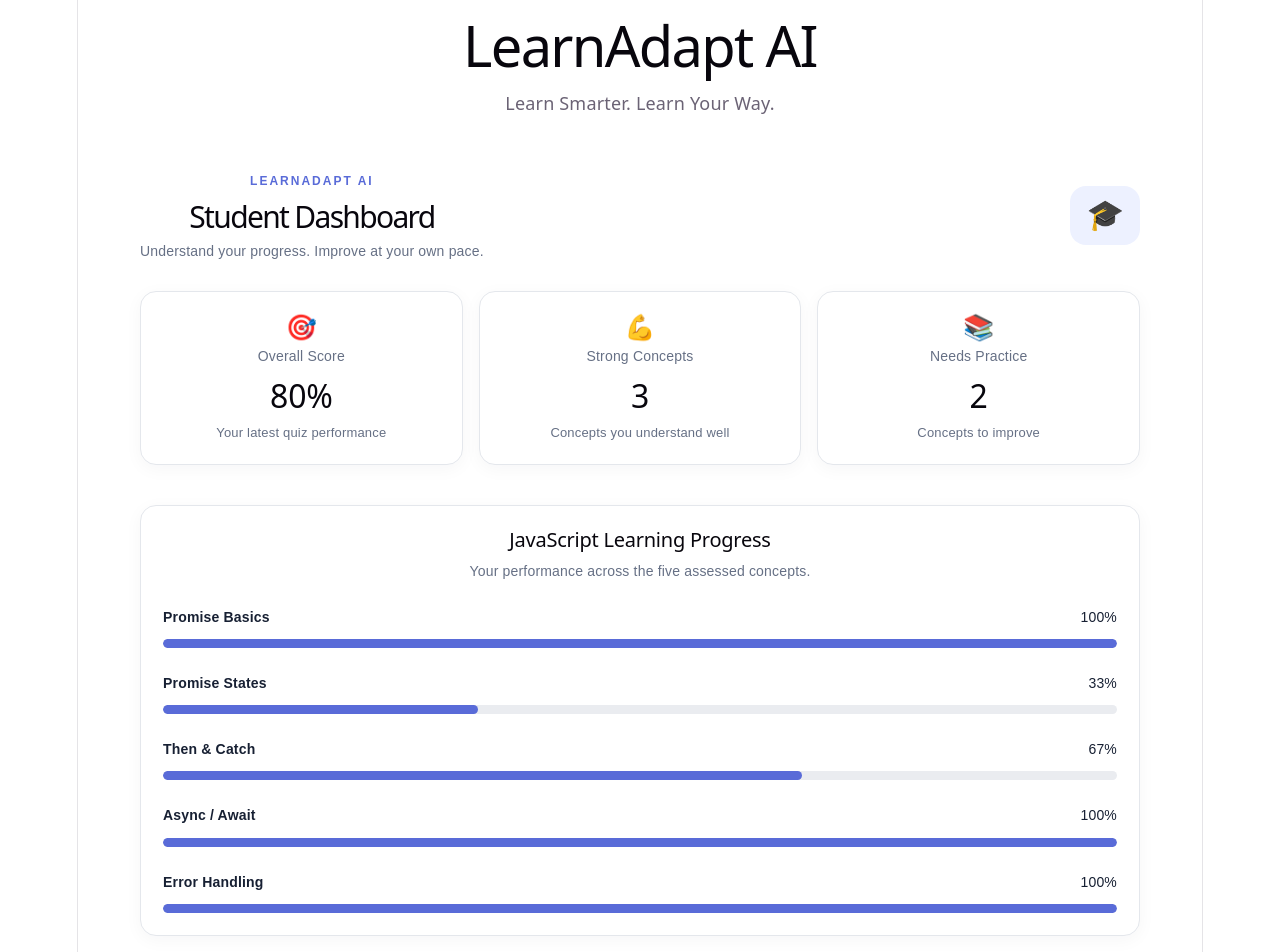
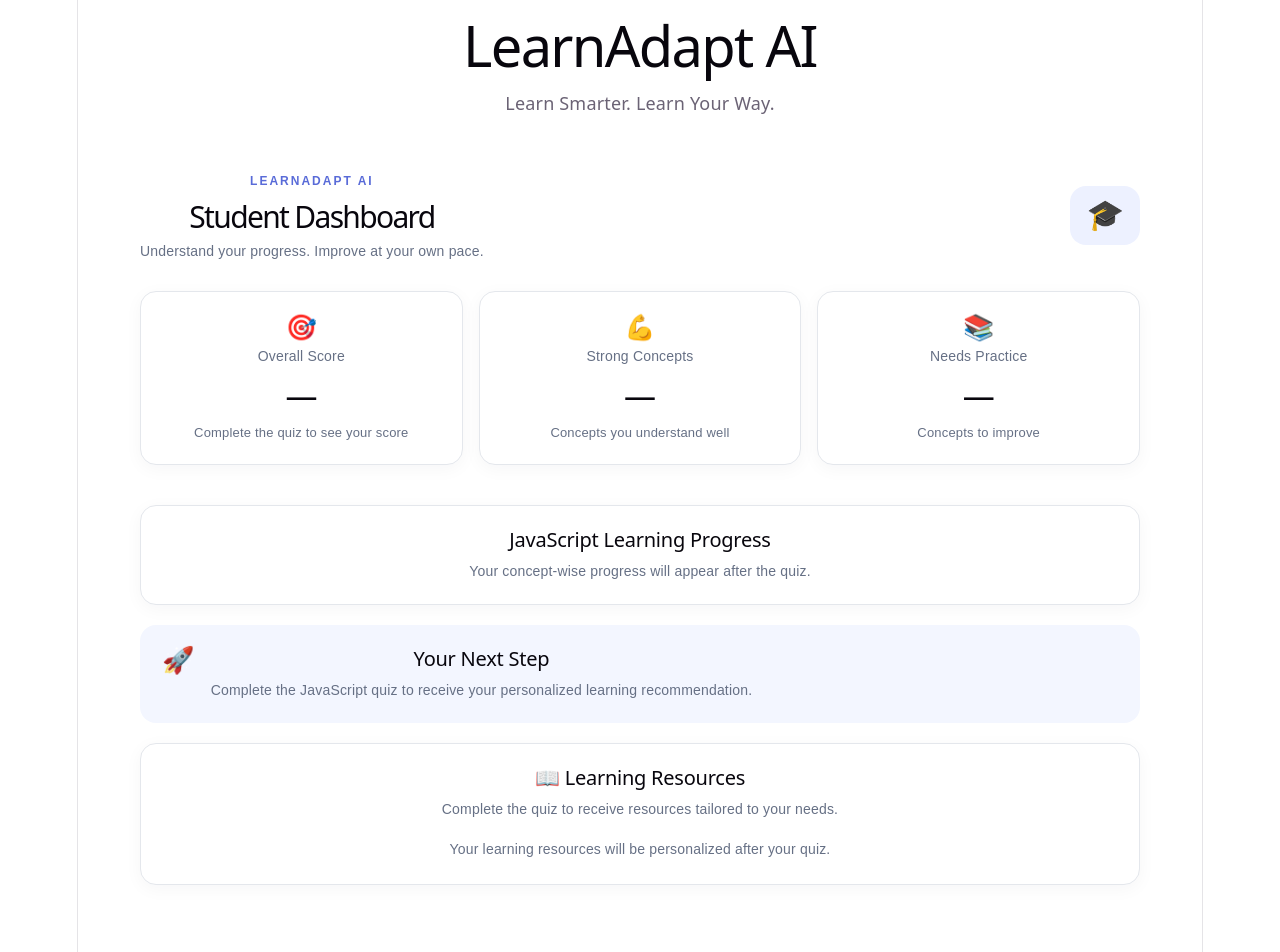
Before and after one commit to shraddhachaware01/LearnAdapt, a React app: page / in a window 1280 px wide. Shown: the top 952 px of the page. Built offline with nearby package versions, Linux system fonts and the light colour scheme; the HTML template or start-up script is replaced by a standard one.

Commit message:
Add personalized learning resources to dashboard

```diff
--- a/src/App.jsx
+++ b/src/App.jsx
@@ -1,16 +1,19 @@
 
+import { useState } from 'react';
 import Quiz from './Quiz.jsx';
 import Dashboard from './Dashboard.jsx';
 
 function App() {
+  const [quizResults, setQuizResults] = useState(null);
+
   return (
     <div>
       <h1>LearnAdapt AI</h1>
       <p>Learn Smarter. Learn Your Way.</p>
 
-      <Dashboard />
+      <Dashboard results={quizResults} />
 
-      <Quiz />
+      <Quiz onQuizComplete={setQuizResults} />
     </div>
   );
 }
--- a/src/Dashboard.jsx
+++ b/src/Dashboard.jsx
@@ -1,33 +1,43 @@
 
-function Dashboard() {
+import learningResources from './engine/resources.js';
+
+const conceptNames = {
+  'promise-basics': 'Promise Basics',
+  'promise-states': 'Promise States',
+  'then-catch': 'Then & Catch',
+  'async-await': 'Async / Await',
+  'error-handling': 'Error Handling',
+};
+
+function Dashboard({ results }) {
   const stats = [
     {
       title: 'Overall Score',
-      value: '80%',
-      description: 'Your latest quiz performance',
-      icon: '🎯'
+      value: results ? `${results.overallPercentage}%` : '—',
+      description: results
+        ? `${results.score} of ${results.totalQuestions} questions correct`
+        : 'Complete the quiz to see your score',
+      icon: '🎯',
     },
     {
       title: 'Strong Concepts',
-      value: '3',
+      value: results ? results.strongConcepts : '—',
       description: 'Concepts you understand well',
-      icon: '💪'
+      icon: '💪',
     },
     {
       title: 'Needs Practice',
-      value: '2',
+      value: results ? results.weakConcepts : '—',
       description: 'Concepts to improve',
-      icon: '📚'
-    }
+      icon: '📚',
+    },
   ];
 
-  const concepts = [
-    { name: 'Promise Basics', progress: 100 },
-    { name: 'Promise States', progress: 33 },
-    { name: 'Then & Catch', progress: 67 },
-    { name: 'Async / Await', progress: 100 },
-    { name: 'Error Handling', progress: 100 }
-  ];
+  // Show all resources before the quiz.
+  // After the quiz, show only concepts in the personalized roadmap.
+  const filteredResources = Object.entries(learningResources).filter(
+    ([concept]) => !results || results.roadmap.includes(concept)
+  );
 
   return (
     <main style={styles.container}>
@@ -42,6 +52,7 @@ function Dashboard() {
         <span style={styles.avatar}>🎓</span>
       </header>
 
+      {/* Dashboard statistics */}
       <section style={styles.cards}>
         {stats.map((stat) => (
           <article key={stat.title} style={styles.card}>
@@ -53,40 +64,136 @@ function Dashboard() {
         ))}
       </section>
 
+      {/* Concept-wise progress */}
       <section style={styles.card}>
         <h2 style={styles.sectionTitle}>JavaScript Learning Progress</h2>
         <p style={styles.subtitle}>
-          Your performance across the five assessed concepts.
+          {results
+            ? 'Your actual performance across assessed concepts.'
+            : 'Your concept-wise progress will appear after the quiz.'}
         </p>
 
-        {concepts.map((concept) => (
-          <div key={concept.name} style={styles.concept}>
+        {results &&
+          Object.entries(results.conceptScores).map(([concept, result]) => {
+            const percentage =
+              result.total === 0
+                ? 0
+                : Math.round((result.correct / result.total) * 100);
+
+            const level =
+              percentage < 50
+                ? 'Needs practice'
+                : percentage < 80
+                  ? 'Developing'
+                  : 'Strong';
+
+            const levelColor =
+              percentage < 50
+                ? '#c0392b'
+                : percentage < 80
+                  ? '#9a6700'
+                  : '#16803d';
+
+            return (
+              <div key={concept} style={styles.concept}>
                 <div style={styles.progressHeader}>
-              <strong>{concept.name}</strong>
-              <span>{concept.progress}%</span>
+                  <strong>{conceptNames[concept] || concept}</strong>
+                  <span style={{ color: levelColor }}>
+                    {percentage}% · {level}
+                  </span>
                 </div>
 
                 <div style={styles.track}>
                   <div
                     style={{
                       ...styles.fill,
-                  width: `${concept.progress}%`
+                      width: `${percentage}%`,
+                      background: levelColor,
                     }}
                   />
                 </div>
               </div>
-        ))}
+            );
+          })}
       </section>
 
+      {/* Personalized roadmap */}
       <section style={styles.recommendation}>
         <span style={styles.recommendationIcon}>🚀</span>
         <div>
           <h2 style={styles.sectionTitle}>Your Next Step</h2>
+
+          {!results ? (
             <p style={styles.subtitle}>
-            Review Promise States, then practise Then & Catch.
-            Strengthen the fundamentals before moving ahead.
+              Complete the JavaScript quiz to receive your personalized
+              learning recommendation.
             </p>
+          ) : results.roadmap.length > 0 ? (
+            <>
+              <p style={styles.subtitle}>
+                Focus on these concepts in the recommended order:
+              </p>
+              <ol style={styles.roadmap}>
+                {results.roadmap.map((concept) => (
+                  <li key={concept}>
+                    {conceptNames[concept] || concept}
+                  </li>
+                ))}
+              </ol>
+            </>
+          ) : (
+            <p style={styles.subtitle}>
+              Excellent work! All assessed concepts are strong. Keep
+              practising to maintain your progress.
+            </p>
+          )}
         </div>
+      </section>
+
+      {/* Roadmap-focused learning resources */}
+      <section style={styles.card}>
+        <h2 style={styles.sectionTitle}>📖 Learning Resources</h2>
+        <p style={styles.subtitle}>
+          {results
+            ? 'Resources selected for your personalized learning roadmap.'
+            : 'Complete the quiz to receive resources tailored to your needs.'}
+        </p>
+
+        {!results ? (
+          <p style={styles.emptyMessage}>
+            Your learning resources will be personalized after your quiz.
+          </p>
+        ) : filteredResources.length > 0 ? (
+          filteredResources.map(([concept, resources]) => (
+            <div key={concept} style={styles.concept}>
+              <h3 style={styles.resourceHeading}>
+                {conceptNames[concept] || concept}
+              </h3>
+
+              {resources.map((resource) => (
+                <p key={resource.url} style={styles.resourceItem}>
+                  <a
+                    href={resource.url}
+                    target="_blank"
+                    rel="noreferrer"
+                    style={styles.resourceLink}
+                  >
+                    {resource.title} ↗
+                  </a>
+                  <span style={styles.resourceType}>
+                    {' '}· {resource.type}
+                  </span>
+                </p>
+              ))}
+            </div>
+          ))
+        ) : (
+          <p style={styles.emptyMessage}>
+            🎉 All concepts are strong! No additional resources are needed
+            in your current roadmap. You can revisit any concept to keep
+            practising.
+          </p>
+        )}
       </section>
     </main>
   );
@@ -98,20 +205,20 @@ const styles = {
     margin: '32px auto',
     padding: '20px',
     fontFamily: 'Arial, sans-serif',
-    color: '#172033'
+    color: '#172033',
   },
   header: {
     display: 'flex',
     justifyContent: 'space-between',
     alignItems: 'center',
     gap: '16px',
-    marginBottom: '28px'
+    marginBottom: '28px',
   },
   eyebrow: {
     color: '#596bd8',
     fontSize: '12px',
     fontWeight: 'bold',
-    letterSpacing: '2px'
+    letterSpacing: '2px',
   },
   heading: { fontSize: '30px', margin: '10px 0' },
   subtitle: { color: '#667085', lineHeight: 1.6, fontSize: '14px' },
@@ -119,13 +226,13 @@ const styles = {
     fontSize: '30px',
     background: '#edf1ff',
     padding: '16px',
-    borderRadius: '16px'
+    borderRadius: '16px',
   },
   cards: {
     display: 'grid',
     gridTemplateColumns: 'repeat(auto-fit, minmax(210px, 1fr))',
     gap: '16px',
-    marginBottom: '20px'
+    marginBottom: '20px',
   },
   card: {
     background: '#ffffff',
@@ -133,7 +240,7 @@ const styles = {
     borderRadius: '16px',
     padding: '22px',
     marginBottom: '20px',
-    boxShadow: '0 4px 18px rgba(16, 24, 40, 0.04)'
+    boxShadow: '0 4px 18px rgba(16, 24, 40, 0.04)',
   },
   icon: { fontSize: '25px' },
   cardTitle: { color: '#667085', fontSize: '14px' },
@@ -146,18 +253,18 @@ const styles = {
     justifyContent: 'space-between',
     gap: '12px',
     fontSize: '14px',
-    marginBottom: '9px'
+    marginBottom: '9px',
   },
   track: {
     height: '9px',
     background: '#eaecf0',
     borderRadius: '20px',
-    overflow: 'hidden'
+    overflow: 'hidden',
   },
   fill: {
     height: '100%',
     background: '#596bd8',
-    borderRadius: '20px'
+    borderRadius: '20px',
   },
   recommendation: {
     display: 'flex',
@@ -166,9 +273,39 @@ const styles = {
     padding: '22px',
     borderRadius: '16px',
     background: '#f3f6ff',
-    marginTop: '4px'
+    marginTop: '4px',
+    marginBottom: '20px',
   },
-  recommendationIcon: { fontSize: '26px' }
+  recommendationIcon: { fontSize: '26px' },
+  roadmap: {
+    paddingLeft: '22px',
+    lineHeight: 2,
+    fontSize: '14px',
+    fontWeight: '600',
+  },
+  resourceHeading: {
+    fontSize: '16px',
+    marginBottom: '8px',
+  },
+  resourceItem: {
+    lineHeight: 1.6,
+    margin: '8px 0',
+  },
+  resourceLink: {
+    color: '#596bd8',
+    fontWeight: '600',
+    textDecoration: 'none',
+  },
+  resourceType: {
+    color: '#667085',
+    fontSize: '13px',
+  },
+  emptyMessage: {
+    color: '#667085',
+    fontSize: '14px',
+    lineHeight: 1.7,
+    marginTop: '18px',
+  },
 };
 
 export default Dashboard;
--- /dev/null
+++ b/src/engine/resources.js
@@ -0,0 +1,44 @@
+
+const learningResources = {
+  'promise-basics': [
+    {
+      title: 'JavaScript Promises — MDN',
+      type: 'Documentation',
+      url: 'https://developer.mozilla.org/en-US/docs/Web/JavaScript/Guide/Using_promises',
+    },
+  ],
+
+  'promise-states': [
+    {
+      title: 'Promise() — MDN',
+      type: 'Documentation',
+      url: 'https://developer.mozilla.org/en-US/docs/Web/JavaScript/Reference/Global_Objects/Promise',
+    },
+  ],
+
+  'then-catch': [
+    {
+      title: 'Using Promises — MDN',
+      type: 'Documentation',
+      url: 'https://developer.mozilla.org/en-US/docs/Web/JavaScript/Guide/Using_promises',
+    },
+  ],
+
+  'async-await': [
+    {
+      title: 'async function — MDN',
+      type: 'Documentation',
+      url: 'https://developer.mozilla.org/en-US/docs/Web/JavaScript/Reference/Statements/async_function',
+    },
+  ],
+
+  'error-handling': [
+    {
+      title: 'Promise.catch() — MDN',
+      type: 'Documentation',
+      url: 'https://developer.mozilla.org/en-US/docs/Web/JavaScript/Reference/Global_Objects/Promise/catch',
+    },
+  ],
+};
+
+export default learningResources;
```
Also changed, not shown: src/Quiz.jsx (+30 -8 lines). Lines whose indentation alone changed are shown as unchanged.
